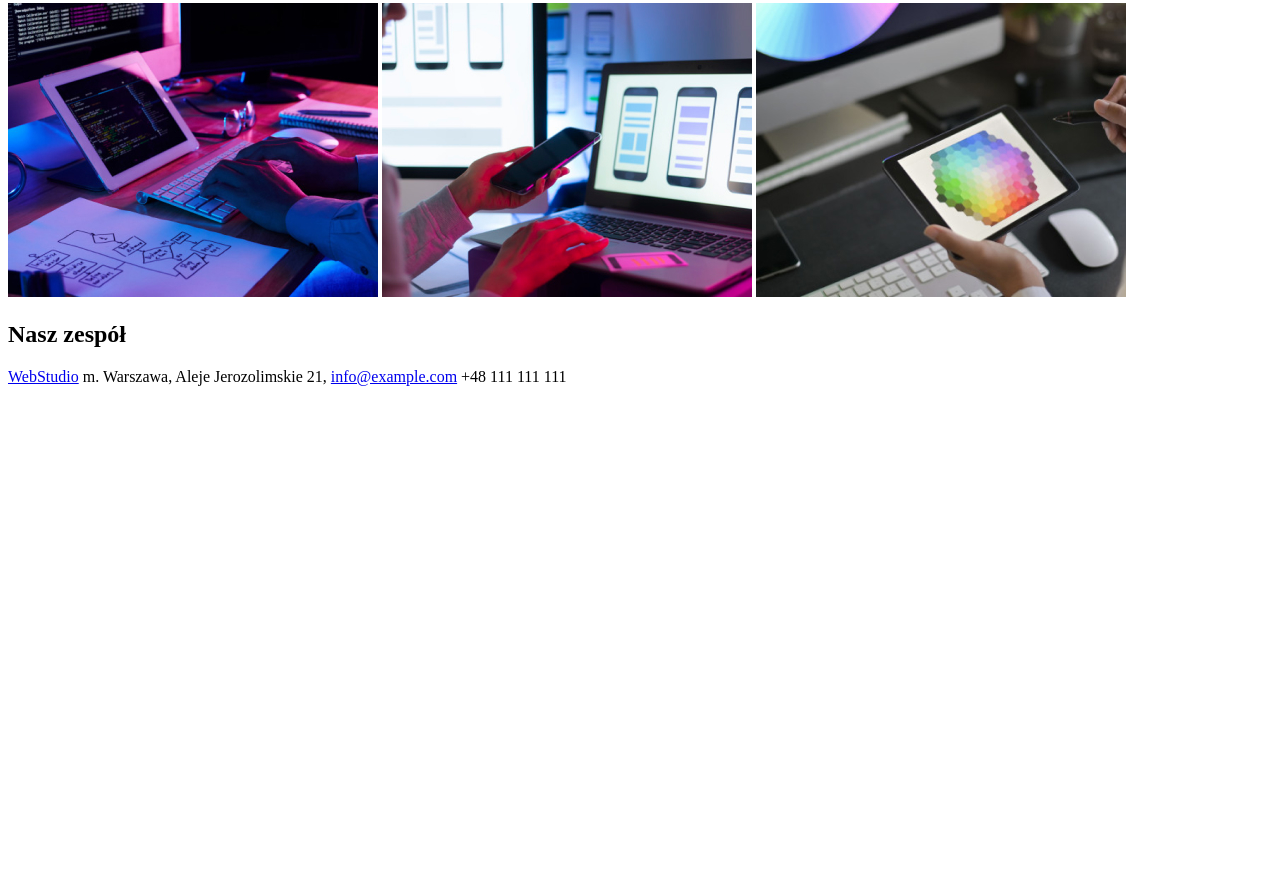
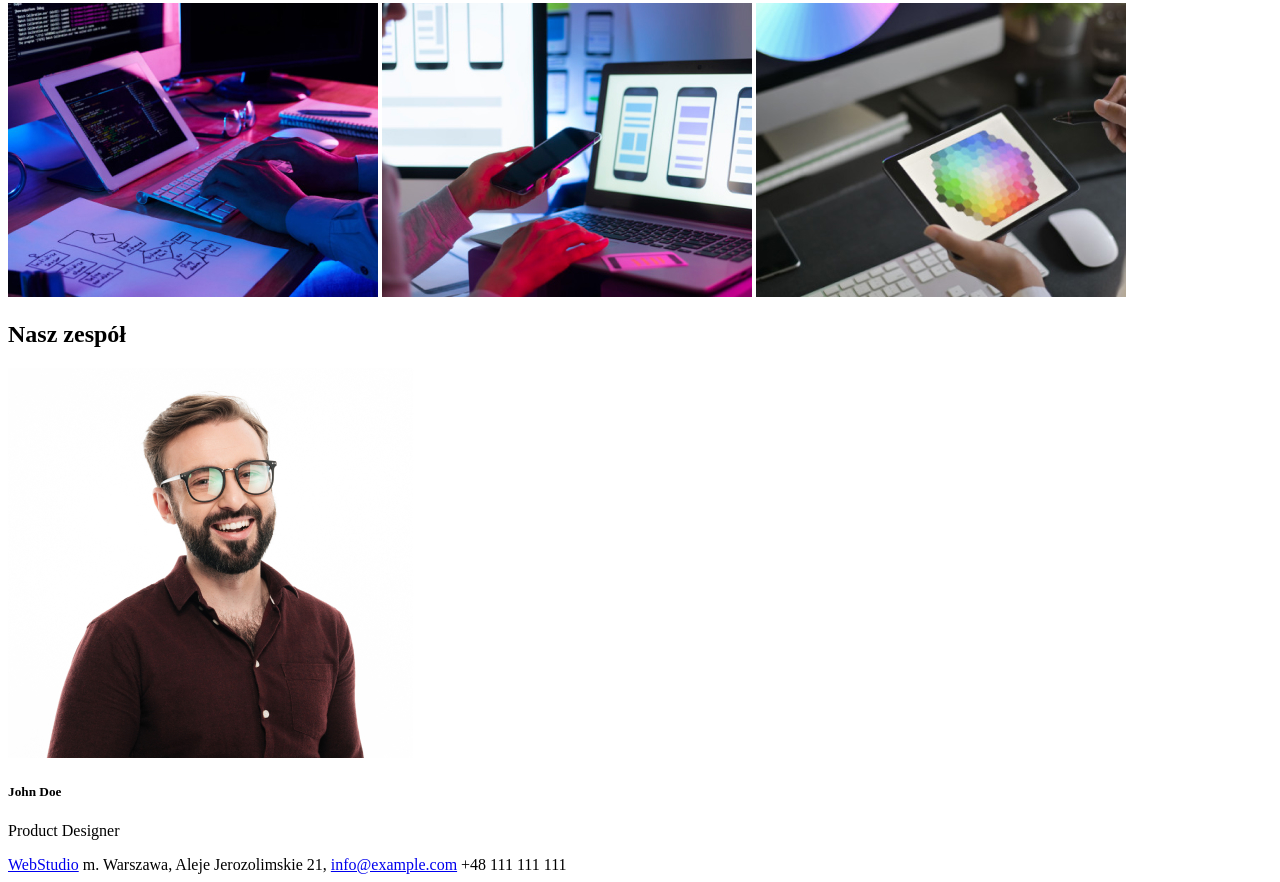
Before and after one commit to Zakwas13/goit-markup-hw-01, a plain HTML site: page index.html in a window 1280 px wide. Shown: the part 499-1381 px from the top of the page. Before the commit the page ends 893 px from the top, so only its background shows below. Drawn offline with Linux system fonts and the light colour scheme.

Commit message:
first html init

```diff
--- a/index.html
+++ b/index.html
@@ -43,8 +43,18 @@
         src="./images/img (2).jpg"
         alt="osoba wybiera kolor na tablecie zblirzenie na biurko "
         width="370px"
-        height="294px"/>
+        height="294px"
+        />
         <h2>Nasz zespół</h2>
+        <article><img
+        src="./images/img (3).jpg"
+        alt="zdjecie pracownika na stanowisku Product Designer"
+        width: 270px;
+        height: 260px;
+        />
+        <h5>John Doe</h5>
+        <p>Product Designer</p>
+        </article>
 
 
     </main>
@@ -56,3 +66,6 @@
 
 </body>
 </html>
+<!--prosze o wypunktowanie wszelkich błędów i ukierunkowania mnie jako młodego niedoświadczonego programisty-->
+<!--utworzenie poziomych elementów sprawia mi problem
+jak to zrobić?-->
```
